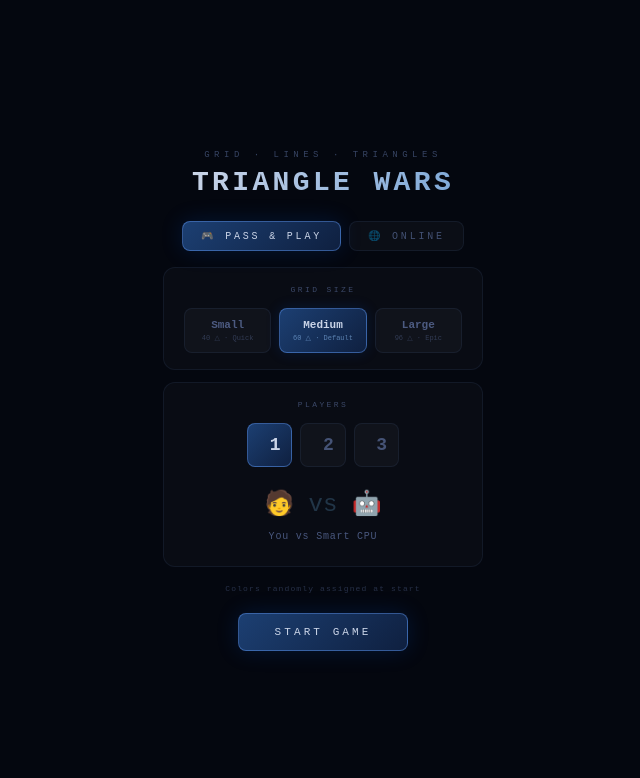
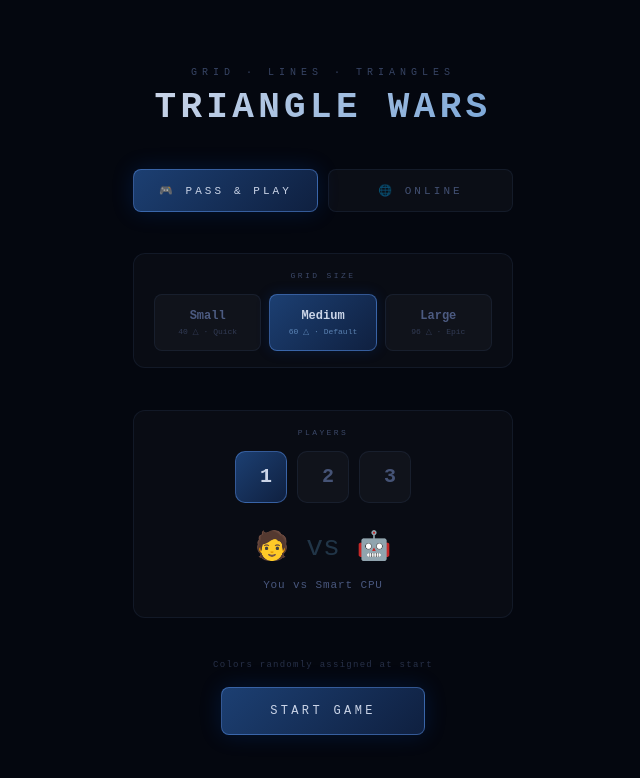
Before and after one commit to nabinpatra007/triangle-wars, a React (Vite) app in the folder client/: page / in a window 1280 px wide. Shown: the top 778 px of the page, without its empty margins (317-957 px from the left). Built offline with nearby package versions, Linux system fonts and the light colour scheme.

Commit message:
fix: simultaneous game start, landing page full screen layout

```diff
--- a/client/src/App.jsx
+++ b/client/src/App.jsx
@@ -142,53 +142,53 @@ function SetupScreen({ onStartLocal, onStartOnline }) {
   };
 
   return (
-    <div style={page}>
+    <div style={{ ...page, justifyContent: "space-evenly", padding: "24px 16px" }}>
       {/* Title */}
-      <div style={{ textAlign: "center", marginBottom: 22 }}>
-        <div style={{ fontSize: 9, letterSpacing: "0.5em", color: "rgba(150,180,255,0.35)", marginBottom: 6, textTransform: "uppercase" }}>Grid · Lines · Triangles</div>
-        <h1 style={{ margin: 0, fontSize: 28, fontWeight: 700, letterSpacing: "0.12em", textTransform: "uppercase", background: "linear-gradient(135deg,#CBD5E8,#7BA7D8)", WebkitBackgroundClip: "text", WebkitTextFillColor: "transparent" }}>Triangle Wars</h1>
+      <div style={{ textAlign: "center" }}>
+        <div style={{ fontSize: 10, letterSpacing: "0.5em", color: "rgba(150,180,255,0.35)", marginBottom: 8, textTransform: "uppercase" }}>Grid · Lines · Triangles</div>
+        <h1 style={{ margin: 0, fontSize: 36, fontWeight: 700, letterSpacing: "0.12em", textTransform: "uppercase", background: "linear-gradient(135deg,#CBD5E8,#7BA7D8)", WebkitBackgroundClip: "text", WebkitTextFillColor: "transparent" }}>Triangle Wars</h1>
       </div>
 
       {/* Mode */}
-      <div style={{ display: "flex", gap: 8, marginBottom: 16 }}>
+      <div style={{ display: "flex", gap: 10, width: "100%", maxWidth: 380 }}>
         {[["local", "🎮 Pass & Play"], ["online", "🌐 Online"]].map(([m, lv]) => (
-          <button key={m} onClick={() => setMode(m)} style={{ ...btn(mode === m), padding: "8px 18px", fontSize: 10 }}>{lv}</button>
+          <button key={m} onClick={() => setMode(m)} style={{ ...btn(mode === m), flex: 1, padding: "14px 10px", fontSize: 11 }}>{lv}</button>
         ))}
       </div>
 
       {/* Grid size */}
-      <div style={{ ...card, marginBottom: 12 }}>
+      <div style={{ ...card, maxWidth: 380 }}>
         <span style={lbl()}>Grid Size</span>
         <div style={{ display: "flex", gap: 8 }}>
           {GRID_PRESETS.map(g => (
-            <button key={g.key} onClick={() => setGridKey(g.key)} style={{ flex: 1, padding: "10px 6px", borderRadius: 8, cursor: "pointer", textAlign: "center", transition: "all 0.2s", background: gridKey === g.key ? "linear-gradient(135deg,#1c3f72,#0f2040)" : "rgba(255,255,255,0.03)", border: `1px solid ${gridKey === g.key ? "rgba(100,160,255,0.42)" : "rgba(100,140,200,0.1)"}`, boxShadow: gridKey === g.key ? "0 0 14px rgba(0,80,200,0.18)" : "none" }}>
-              <div style={{ fontSize: 11, fontWeight: 700, color: gridKey === g.key ? "#CBD5E8" : "rgba(150,180,255,0.45)" }}>{g.label}</div>
-              <div style={{ fontSize: 7, color: gridKey === g.key ? "rgba(150,200,255,0.55)" : "rgba(150,180,255,0.25)", marginTop: 3 }}>{g.sub}</div>
+            <button key={g.key} onClick={() => setGridKey(g.key)} style={{ flex: 1, padding: "14px 6px", borderRadius: 8, cursor: "pointer", textAlign: "center", transition: "all 0.2s", background: gridKey === g.key ? "linear-gradient(135deg,#1c3f72,#0f2040)" : "rgba(255,255,255,0.03)", border: `1px solid ${gridKey === g.key ? "rgba(100,160,255,0.42)" : "rgba(100,140,200,0.1)"}`, boxShadow: gridKey === g.key ? "0 0 14px rgba(0,80,200,0.18)" : "none" }}>
+              <div style={{ fontSize: 12, fontWeight: 700, color: gridKey === g.key ? "#CBD5E8" : "rgba(150,180,255,0.45)" }}>{g.label}</div>
+              <div style={{ fontSize: 8, color: gridKey === g.key ? "rgba(150,200,255,0.55)" : "rgba(150,180,255,0.25)", marginTop: 4 }}>{g.sub}</div>
             </button>
           ))}
         </div>
       </div>
 
       {/* Player config */}
-      <div style={{ ...card, marginBottom: 16 }}>
+      <div style={{ ...card, maxWidth: 380 }}>
         {mode === "local" ? (
           <>
             <span style={lbl()}>Players</span>
-            <div style={{ display: "flex", gap: 8, justifyContent: "center", marginBottom: 14 }}>
+            <div style={{ display: "flex", gap: 10, justifyContent: "center", marginBottom: 16 }}>
               {[1, 2, 3].map(n => (
-                <button key={n} onClick={() => setNumP(n)} style={{ width: 44, height: 44, borderRadius: 8, fontSize: 18, fontWeight: 700, cursor: "pointer", background: numP === n ? "linear-gradient(135deg,#1c3f72,#0f2040)" : "rgba(255,255,255,0.03)", border: `1px solid ${numP === n ? "rgba(100,160,255,0.42)" : "rgba(100,140,200,0.1)"}`, color: numP === n ? "#CBD5E8" : "rgba(150,180,255,0.4)", transition: "all 0.2s" }}>{n}</button>
+                <button key={n} onClick={() => setNumP(n)} style={{ width: 52, height: 52, borderRadius: 10, fontSize: 20, fontWeight: 700, cursor: "pointer", background: numP === n ? "linear-gradient(135deg,#1c3f72,#0f2040)" : "rgba(255,255,255,0.03)", border: `1px solid ${numP === n ? "rgba(100,160,255,0.42)" : "rgba(100,140,200,0.1)"}`, color: numP === n ? "#CBD5E8" : "rgba(150,180,255,0.4)", transition: "all 0.2s" }}>{n}</button>
               ))}
             </div>
             {numP === 1 ? (
-              <div style={{ textAlign: "center", padding: "6px 0" }}>
-                <div style={{ fontSize: 24, marginBottom: 6 }}>🧑 vs 🤖</div>
-                <div style={{ fontSize: 10, color: "rgba(150,180,255,0.45)", letterSpacing: "0.08em" }}>You vs Smart CPU</div>
+              <div style={{ textAlign: "center", padding: "8px 0" }}>
+                <div style={{ fontSize: 28, marginBottom: 8 }}>🧑 vs 🤖</div>
+                <div style={{ fontSize: 11, color: "rgba(150,180,255,0.45)", letterSpacing: "0.08em" }}>You vs Smart CPU</div>
               </div>
             ) : (
               Array.from({ length: numP }, (_, i) => (
-                <div key={i} style={{ display: "flex", alignItems: "center", justifyContent: "space-between", padding: "9px 0", borderBottom: i < numP - 1 ? "1px solid rgba(100,140,200,0.07)" : "none" }}>
-                  <span style={{ fontSize: 12, color: "rgba(200,220,255,0.7)" }}>Player {i + 1}{i === 0 ? " (you)" : ""}</span>
-                  <button onClick={() => toggleT(i)} style={{ padding: "5px 12px", borderRadius: 6, fontSize: 9, letterSpacing: "0.12em", cursor: "pointer", textTransform: "uppercase", background: types[i] === "human" ? "rgba(0,180,100,0.12)" : "rgba(140,90,220,0.12)", border: `1px solid ${types[i] === "human" ? "rgba(0,210,110,0.3)" : "rgba(160,100,255,0.3)"}`, color: types[i] === "human" ? "rgba(0,220,120,0.9)" : "rgba(180,130,255,0.9)" }}>{types[i] === "human" ? "👤 Human" : "🤖 CPU"}</button>
+                <div key={i} style={{ display: "flex", alignItems: "center", justifyContent: "space-between", padding: "11px 0", borderBottom: i < numP - 1 ? "1px solid rgba(100,140,200,0.07)" : "none" }}>
+                  <span style={{ fontSize: 13, color: "rgba(200,220,255,0.7)" }}>Player {i + 1}{i === 0 ? " (you)" : ""}</span>
+                  <button onClick={() => toggleT(i)} style={{ padding: "6px 14px", borderRadius: 6, fontSize: 10, letterSpacing: "0.12em", cursor: "pointer", textTransform: "uppercase", background: types[i] === "human" ? "rgba(0,180,100,0.12)" : "rgba(140,90,220,0.12)", border: `1px solid ${types[i] === "human" ? "rgba(0,210,110,0.3)" : "rgba(160,100,255,0.3)"}`, color: types[i] === "human" ? "rgba(0,220,120,0.9)" : "rgba(180,130,255,0.9)" }}>{types[i] === "human" ? "👤 Human" : "🤖 CPU"}</button>
                 </div>
               ))
             )}
@@ -196,18 +196,20 @@ function SetupScreen({ onStartLocal, onStartOnline }) {
         ) : (
           <>
             <span style={lbl()}>Online Players</span>
-            <div style={{ display: "flex", gap: 8 }}>
+            <div style={{ display: "flex", gap: 10 }}>
               {[2, 3].map(n => (
-                <button key={n} onClick={() => setNumP(n)} style={{ flex: 1, padding: "10px", borderRadius: 8, fontSize: 13, fontWeight: 700, cursor: "pointer", background: numP === n ? "linear-gradient(135deg,#1c3f72,#0f2040)" : "rgba(255,255,255,0.03)", border: `1px solid ${numP === n ? "rgba(100,160,255,0.42)" : "rgba(100,140,200,0.1)"}`, color: numP === n ? "#CBD5E8" : "rgba(150,180,255,0.4)", transition: "all 0.2s" }}>{n} Players</button>
+                <button key={n} onClick={() => setNumP(n)} style={{ flex: 1, padding: "14px", borderRadius: 8, fontSize: 14, fontWeight: 700, cursor: "pointer", background: numP === n ? "linear-gradient(135deg,#1c3f72,#0f2040)" : "rgba(255,255,255,0.03)", border: `1px solid ${numP === n ? "rgba(100,160,255,0.42)" : "rgba(100,140,200,0.1)"}`, color: numP === n ? "#CBD5E8" : "rgba(150,180,255,0.4)", transition: "all 0.2s" }}>{n} Players</button>
               ))}
             </div>
-            <div style={{ fontSize: 9, color: "rgba(150,180,255,0.28)", marginTop: 12, textAlign: "center", letterSpacing: "0.08em" }}>Play from different devices via room code</div>
+            <div style={{ fontSize: 10, color: "rgba(150,180,255,0.28)", marginTop: 14, textAlign: "center", letterSpacing: "0.08em" }}>Play from different devices via room code</div>
           </>
         )}
       </div>
 
-      <div style={{ fontSize: 8, color: "rgba(150,180,255,0.24)", marginBottom: 18, letterSpacing: "0.14em", textAlign: "center" }}>Colors randomly assigned at start</div>
-      <button onClick={go} style={btn()}>{mode === "online" ? "Next →" : "Start Game"}</button>
+      <div style={{ textAlign: "center" }}>
+        <div style={{ fontSize: 9, color: "rgba(150,180,255,0.24)", marginBottom: 14, letterSpacing: "0.14em" }}>Colors randomly assigned at start</div>
+        <button onClick={go} style={{ ...btn(), padding: "16px 48px", fontSize: 12 }}>{mode === "online" ? "Next →" : "Start Game"}</button>
+      </div>
     </div>
   );
 }
@@ -775,7 +777,10 @@ export default function App() {
 
   const startLocal = (gk, plrs) => { setGridKey(gk); setPlayers(plrs); setGameMode("local"); setPhase("reveal"); };
   const startOnline = (gk, mp) => { setGridKey(gk); setMaxP(mp); setGameMode("online"); setPhase("online_lobby"); };
-  const onReady = (plrs, ws, mid, _rc, ss) => { setPlayers(plrs); setSocket(ws); setMyId(mid); setInitSS(ss); setPhase("reveal"); };
+  const onReady = (plrs, ws, mid, _rc, ss) => {
+    setPlayers(plrs); setSocket(ws); setMyId(mid); setInitSS(ss);
+    setPhase("game"); // skip ColorReveal for online — both players enter simultaneously
+  };
 
   const quit = () => {
     if (socket) { socket.send(JSON.stringify({ t: "quit" })); socket.close(); setSocket(null); }
```
